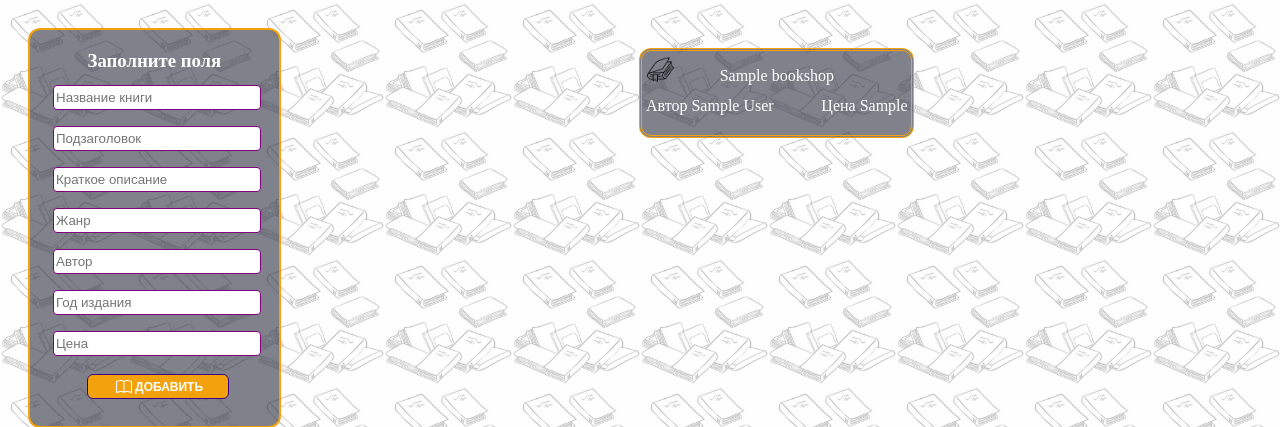
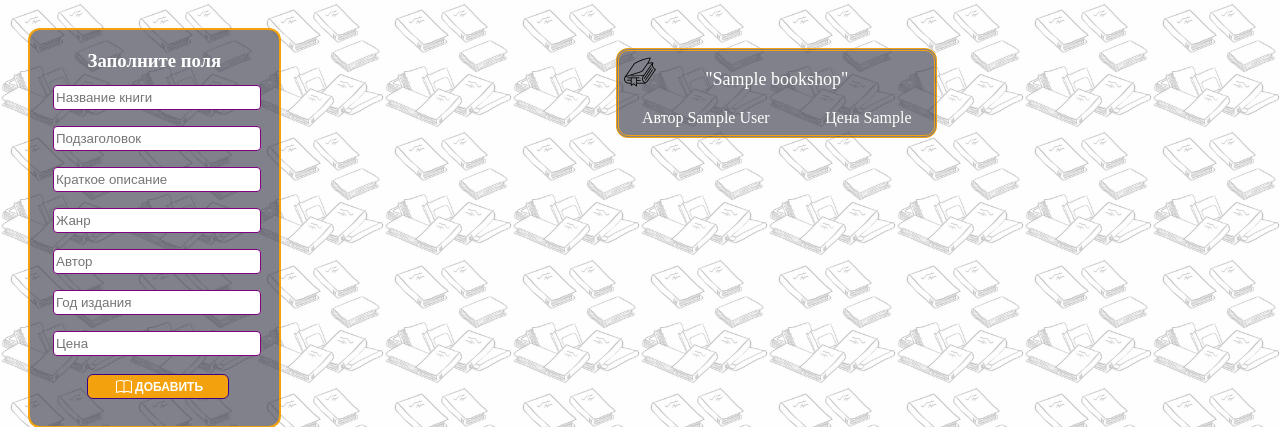
Before and after one commit to agamonch/todo, a Django app: page /books/ in a window 1280 px wide. Shown: the top 427 px of the page. Run offline with Django 3.2, Linux system fonts and the light colour scheme; tables that the repository leaves empty hold one stand-in row (values such as "Sample post").

Commit message:
change font-size in styless.css

```diff
--- a/main/static/styles/styles.css
+++ b/main/static/styles/styles.css
@@ -71,7 +71,7 @@ button:active{
     background-color: rgba(54, 56, 70, 0.63);
     border-radius: 12px;
     text-align: center;
-    width: 30%;
+    width: 35%;
     height: 90px;
     margin: 5px;
 
@@ -79,10 +79,11 @@ button:active{
 
 
 .foot{
-    margin: -20px;
+    margin: -15px -5px;
     display: flex;
     justify-content: space-around;
     align-items: center;
+
 }
 p{
     color: white;
@@ -90,3 +91,6 @@ p{
 span{
     color: white;
 }
+.head {
+    font-size: 18px;
+}
--- a/main/templates/books.html
+++ b/main/templates/books.html
@@ -31,7 +31,7 @@
           {% for bookshop in bookshop_list %}
           <div class="bookplate">
             <div class="head">
-              <p>{{ bookshop.book_title }}</p>
+              <p>"{{ bookshop.book_title }}"</p>
             </div>
             <div class="foot"><p>Автор {{ bookshop.author }}</p><span>Цена {{ bookshop.price }}</span>
             </div>
```
